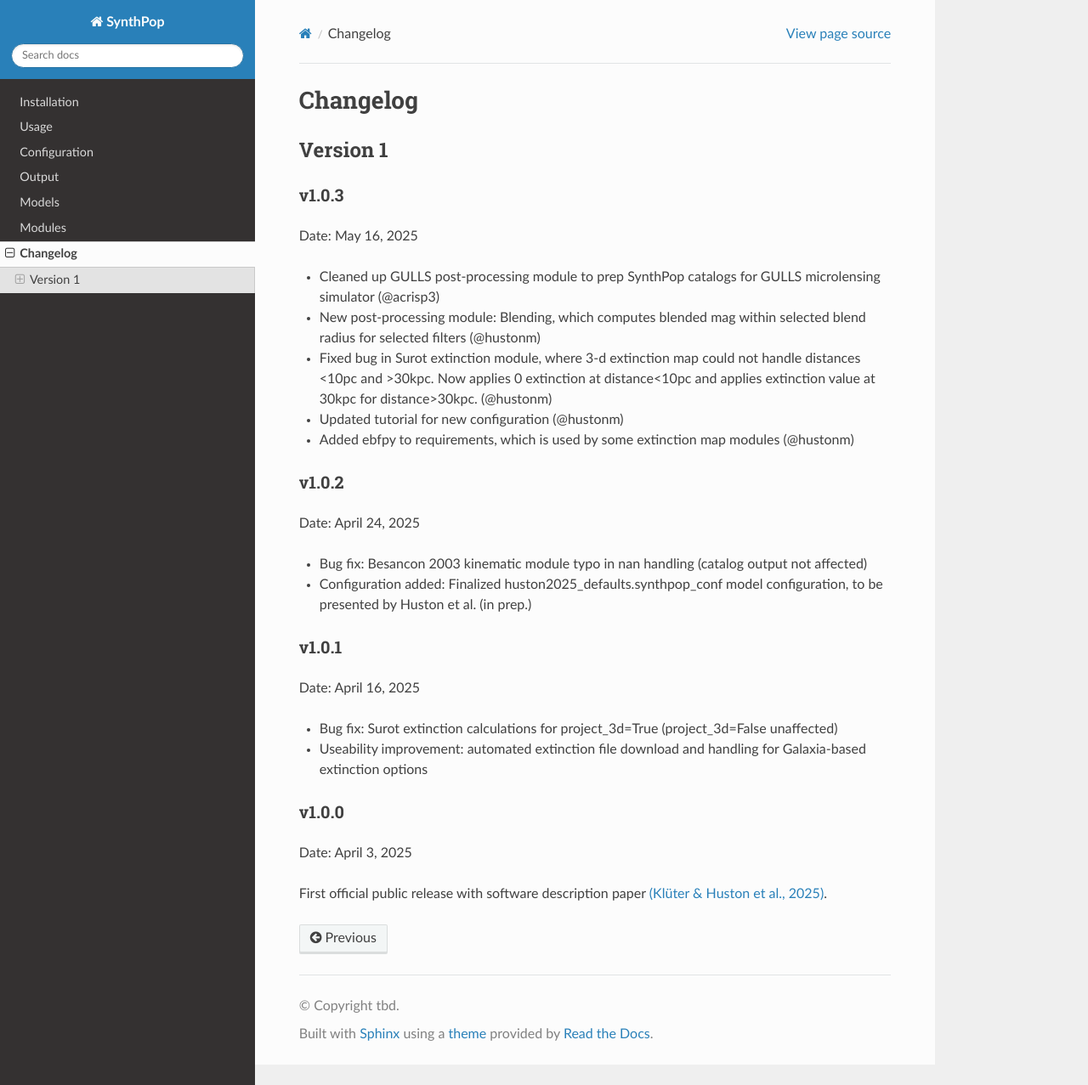
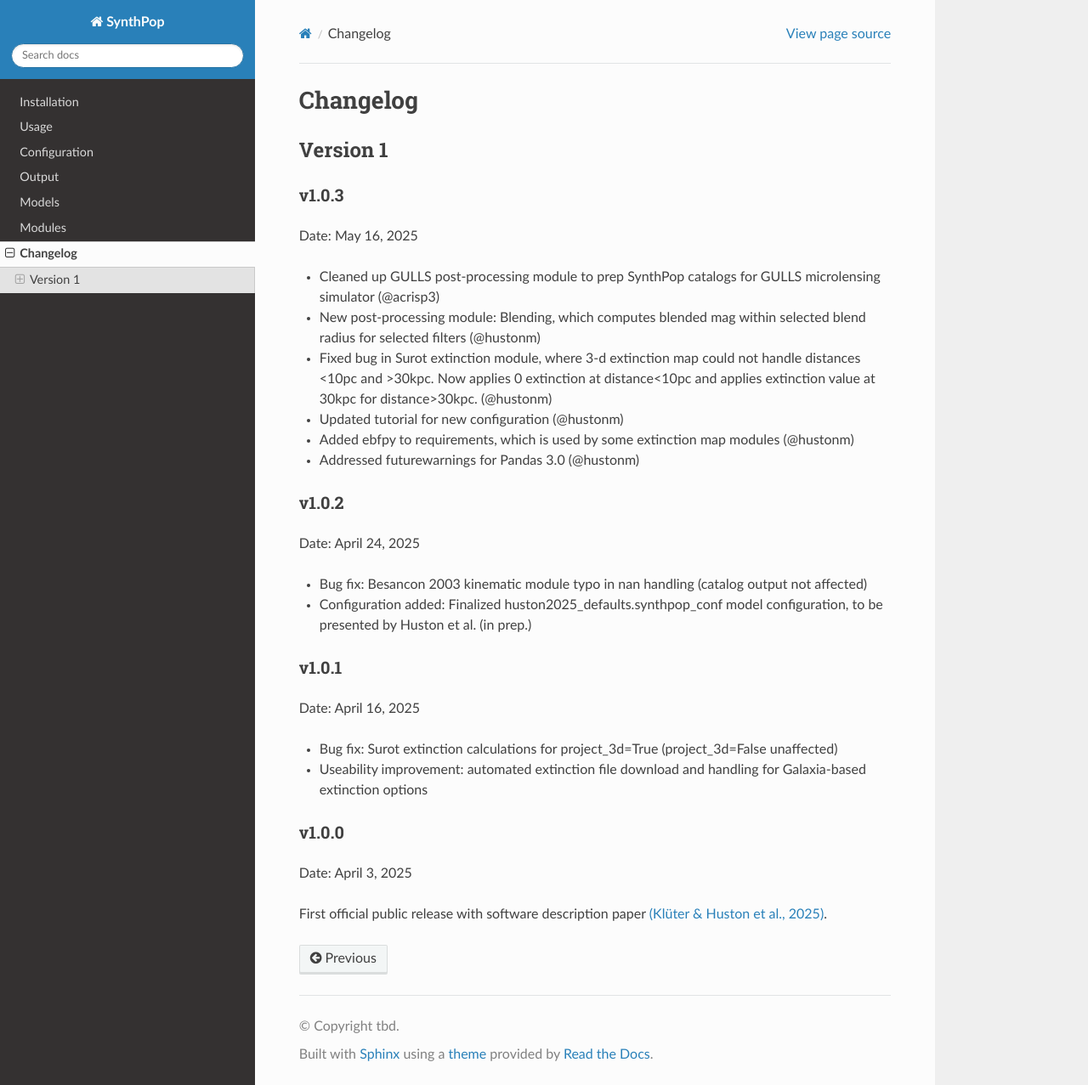
Before and after one commit to synthpop-galaxy/synthpop, a Sphinx documentation site: the page built from docs/source/changelog.rst, in a window 1280 px wide and 1277 px high. Shown: the whole window at 85% size. Built offline with Sphinx 7.4.7 and the Read the Docs theme 3.1.0, drawn with Linux system fonts in a browser that asks for light colours.

Commit message:
Update changelog.rst

```diff
--- a/docs/source/changelog.rst
+++ b/docs/source/changelog.rst
@@ -13,7 +13,7 @@ Date: May 16, 2025
 * Fixed bug in Surot extinction module, where 3-d extinction map could not handle distances <10pc and >30kpc. Now applies 0 extinction at distance<10pc and applies extinction value at 30kpc for distance>30kpc. (@hustonm)
 * Updated tutorial for new configuration (@hustonm)
 * Added ebfpy to requirements, which is used by some extinction map modules (@hustonm)
-
+* Addressed futurewarnings for Pandas 3.0 (@hustonm)
 
 v1.0.2
 ^^^^^^
```
